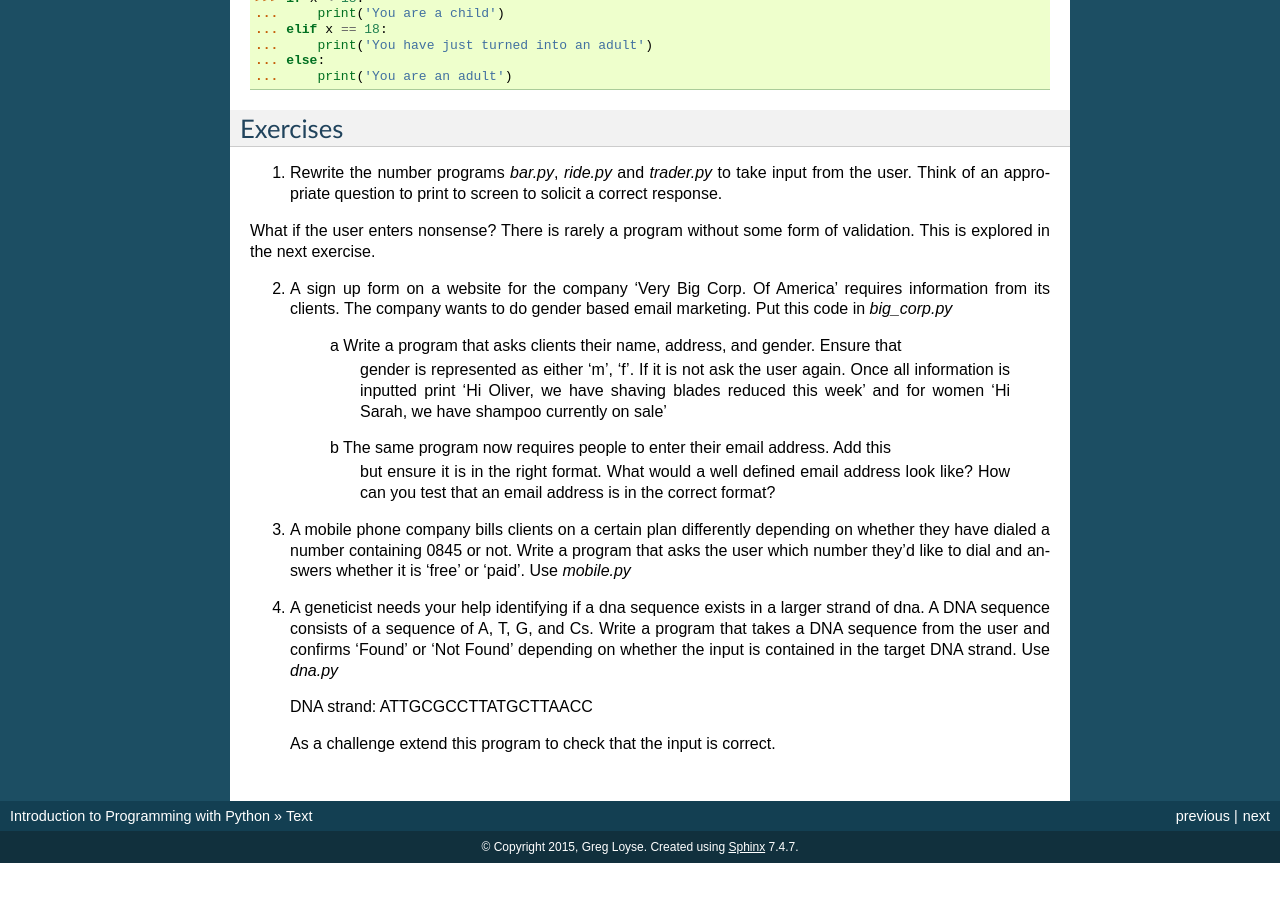
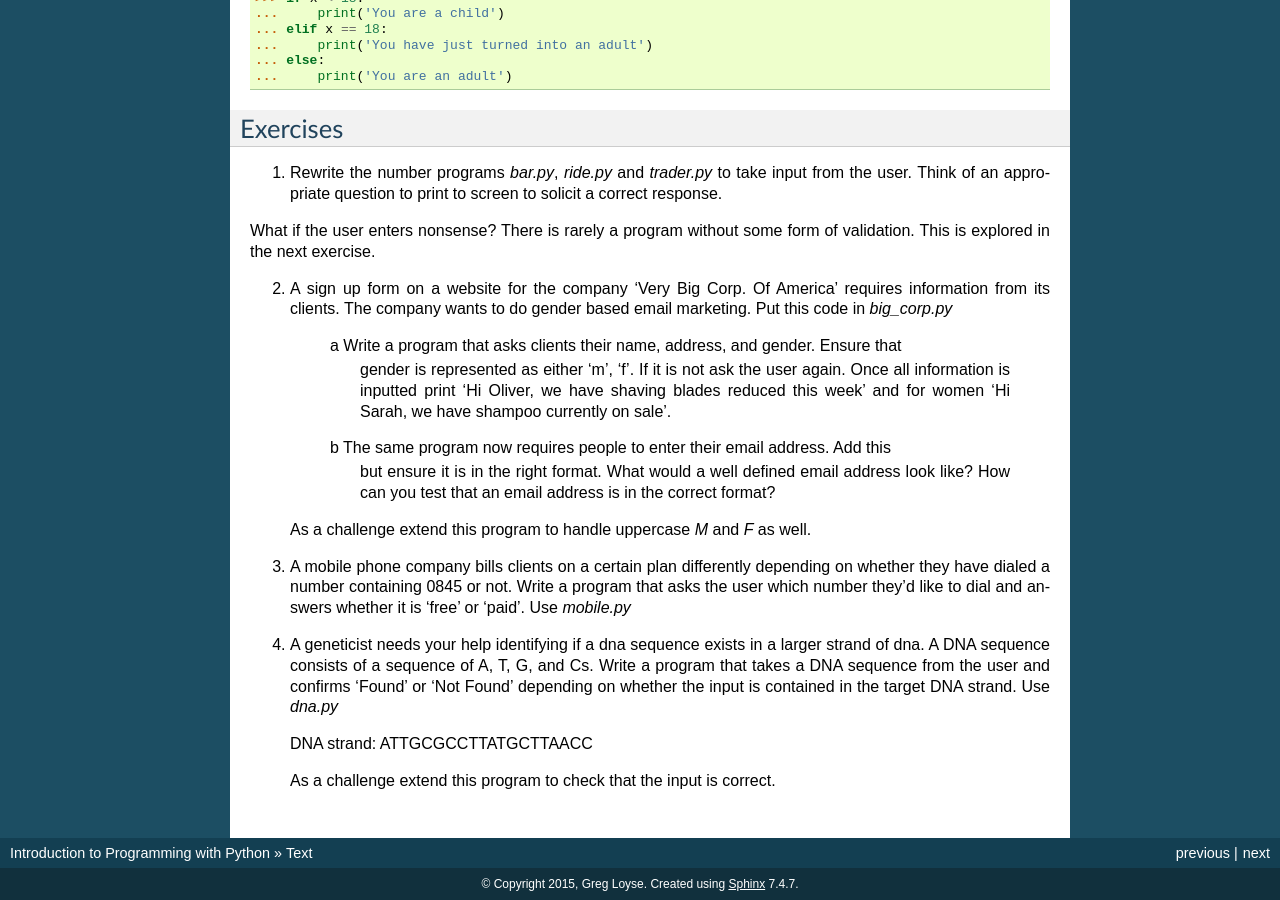
Before and after one commit to gu-lseg/intro-to-programming, a Sphinx documentation site: the page built from source/text.rst, in a window 1280 px wide and 900 px high, scrolled down 1488 px. Built offline with Sphinx 7.4.7, drawn with Linux system fonts in a browser that asks for light colours; pages that are not in the unit, such as notebooks, are missing from menus; before the commit the page ends 2351 px from its top, so only the background shows below that.

Commit message:
adding an extension to a question

```diff
--- a/source/text.rst
+++ b/source/text.rst
@@ -111,11 +111,13 @@ of validation. This is explored in the next exercise.
     a Write a program that asks clients their name, address, and gender. Ensure that
       gender is represented as either 'm', 'f'. If it is not ask the user again.
       Once all information is inputted print 'Hi Oliver, we have shaving
-      blades reduced this week' and for women 'Hi Sarah, we have shampoo currently on sale'
+      blades reduced this week' and for women 'Hi Sarah, we have shampoo currently on sale'.
 
     b The same program now requires people to enter their email address. Add this
       but ensure it is in the right format. What would a well defined email address look like?
       How can you test that an email address is in the correct format?
+
+   As a challenge extend this program to handle uppercase `M` and `F` as well.
 
 3. A mobile phone company bills clients on a certain plan differently depending
    on whether they have dialed a number containing 0845 or not. Write a program
```
